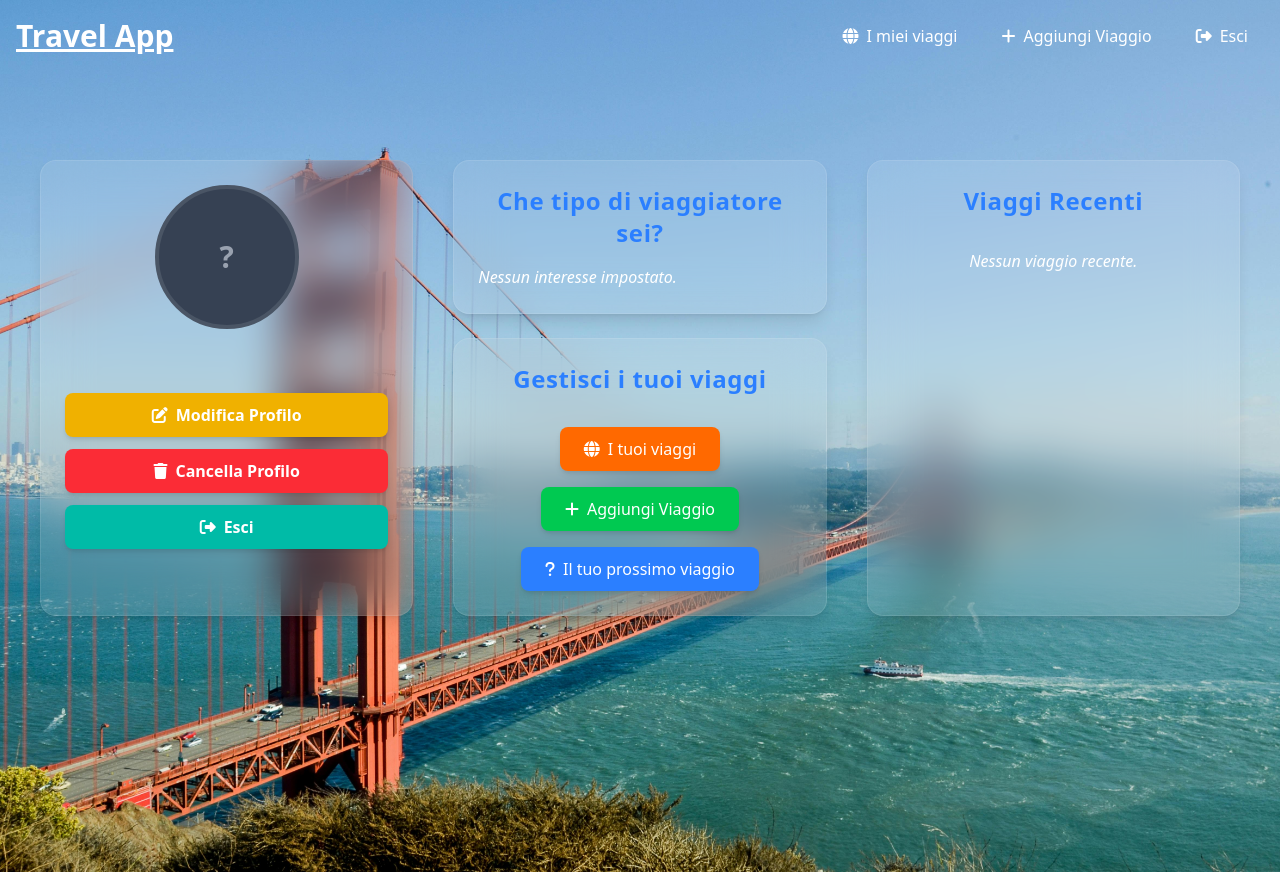
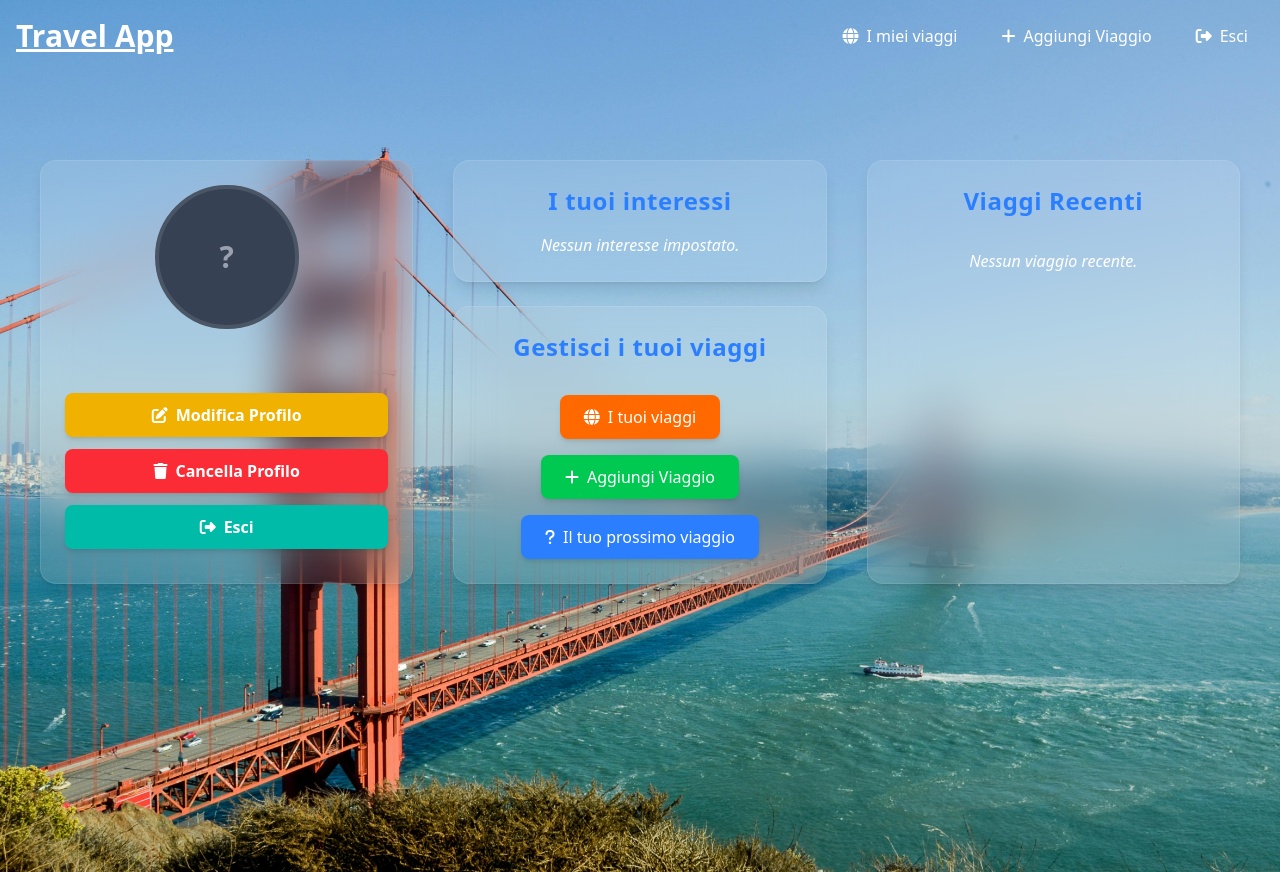
Before and after one commit to albertostizzoli/fastapi-react-travelapp, a React (Vite) app in the folder frontend/: page /profile in a window 1280 px wide. Built offline with nearby package versions, Linux system fonts and the light colour scheme.

Commit message:
added animation on profile page

```diff
--- a/frontend/src/pages/ProfilePage.jsx
+++ b/frontend/src/pages/ProfilePage.jsx
@@ -1,6 +1,7 @@
 import { useState, useEffect } from "react";
 import axios from "axios";
 import { Link, useNavigate } from "react-router-dom";
+import { motion } from "framer-motion";
 
 function ProfilePage() {
     const [user, setUser] = useState(null); // stato per i dati utente
@@ -46,12 +47,15 @@ function ProfilePage() {
     return (
         <div className="flex flex-col min-h-screen bg-transparent text-white sm:p-6 p-4">
 
-            {/* Main Content */}
+            {/* Contenuto Principale */}
             <main className="flex-1 container mx-auto px-2 sm:px-4 py-10 mt-6">
                 <div className="grid grid-cols-1 md:grid-cols-3 gap-10">
 
                     {/* Informazioni Utente */}
-                    <section className="md:col-span-1 bg-white/10 backdrop-blur-xl p-6 rounded-2xl shadow-lg border border-white/10 flex flex-col items-center">
+                    <motion.section className="md:col-span-1 bg-white/10 backdrop-blur-xl p-6 rounded-2xl shadow-lg border border-white/10 flex flex-col items-center"
+                        initial={{ x: -100, opacity: 0 }} // animazione parte da sinistra
+                        animate={{ x: 0, opacity: 1 }}
+                        transition={{ duration: 1.2, ease: "easeOut" }}>
 
                         {/* Foto profilo */}
                         {user?.photo ? (
@@ -91,31 +95,56 @@ function ProfilePage() {
                                 <i className="fa-solid fa-right-from-bracket"></i> Esci
                             </button>
                         </div>
-                    </section>
+                    </motion.section>
 
                     {/* Interessi utente e Azioni */}
-                    <section className=" flex flex-col gap-6">
+                    <motion.section className=" flex flex-col gap-6"
+                        variants={{
+                            hidden: { opacity: 1 },
+                            visible: { opacity: 1, transition: { staggerChildren: 0.5 } },
+                        }}
+                        initial="hidden"
+                        animate="visible">
 
                         {/* Interessi utente */}
-                        <div className="bg-white/10 backdrop-blur-xl p-6 rounded-2xl shadow-lg border border-white/10">
-                            <h3 className="text-2xl font-semibold text-blue-500 text-center mb-4 tracking-wide">Che tipo di viaggiatore sei?</h3>
+                        <motion.div className="bg-white/10 backdrop-blur-xl p-6 rounded-2xl shadow-lg border border-white/10"
+                            variants={{
+                                hidden: { scale: 0, opacity: 0 },
+                                visible: {
+                                    scale: 1,
+                                    opacity: 1,
+                                    transition: { duration: 1.2, ease: "easeOut" }
+                                }
+                            }}>
+                            <h3 className="text-2xl font-semibold text-blue-500 text-center mb-4 tracking-wide">
+                                I tuoi interessi
+                            </h3>
+
                             {user?.interests && user.interests.length > 0 ? (
-                                <div className="flex flex-wrap gap-2">
-                                    {user.interests.map((interest, idx) => (
+                                <div className="flex flex-wrap justify-center gap-3 max-h-[200px] overflow-y-auto scrollbar-thin scrollbar-thumb-blue-500/40 scrollbar-track-transparent p-2">
+                                    {user.interests.slice(0, 10).map((interest, idx) => (
                                         <span
                                             key={idx}
-                                            className="px-4 py-2 bg-orange-500 rounded-full text-base font-medium text-white transition hover:bg-orange-400">
-                                            # {interest}
+                                            className="px-4 py-2 bg-gradient-to-r from-orange-500 to-orange-400 rounded-full text-sm sm:text-base font-medium text-white shadow-md hover:scale-105 hover:shadow-lg transition-transform duration-150">
+                                            {interest}
                                         </span>
                                     ))}
                                 </div>
                             ) : (
-                                <p className="text-white italic">Nessun interesse impostato.</p>
+                                <p className="text-white italic text-center">Nessun interesse impostato.</p>
                             )}
-                        </div>
+                        </motion.div>
 
                         {/* Azioni principali */}
-                        <div className="bg-white/10 backdrop-blur-xl p-6 rounded-2xl shadow-lg border border-white/10 flex flex-col gap-4">
+                        <motion.div className="bg-white/10 backdrop-blur-xl p-6 rounded-2xl shadow-lg border border-white/10 flex flex-col gap-4"
+                            variants={{
+                                hidden: { scale: 0, opacity: 0 },
+                                visible: {
+                                    scale: 1,
+                                    opacity: 1,
+                                    transition: { duration: 1.2, ease: "easeOut" }
+                                }
+                            }}>
                             <h3 className="text-2xl font-semibold text-blue-500 text-center mb-4 tracking-wide">
                                 Gestisci i tuoi viaggi
                             </h3>
@@ -137,11 +166,14 @@ function ProfilePage() {
                                     <i className="fa-solid fa-question"></i> Il tuo prossimo viaggio
                                 </button>
                             </div>
-                        </div>
-                    </section>
+                        </motion.div>
+                    </motion.section>
 
                     {/* Viaggi recenti */}
-                    <section className="bg-white/10 backdrop-blur-xl p-6 rounded-2xl shadow-lg border border-white/10 flex flex-col gap-4">
+                    <motion.section className="bg-white/10 backdrop-blur-xl p-6 rounded-2xl shadow-lg border border-white/10 flex flex-col gap-4"
+                        initial={{ x: 100, opacity: 0 }} // animazione parte da destra
+                        animate={{ x: 0, opacity: 1 }}
+                        transition={{ duration: 1.2, ease: "easeOut" }}>
                         <h3 className="text-2xl font-semibold text-blue-500 text-center mb-4 tracking-wide">Viaggi Recenti</h3>
                         {recentTravels && recentTravels.length > 0 ? (
                             <ul className="flex flex-col gap-3">
@@ -177,10 +209,10 @@ function ProfilePage() {
                                                             <i
                                                                 key={i}
                                                                 className={`fa-star ${fullStar
-                                                                        ? "fa-solid"
-                                                                        : halfStar
-                                                                            ? "fa-star-half-stroke"
-                                                                            : "fa-regular"
+                                                                    ? "fa-solid"
+                                                                    : halfStar
+                                                                        ? "fa-star-half-stroke"
+                                                                        : "fa-regular"
                                                                     }`}
                                                             ></i>
                                                         );
@@ -196,7 +228,7 @@ function ProfilePage() {
                         ) : (
                             <p className="text-white italic text-center">Nessun viaggio recente.</p>
                         )}
-                    </section>
+                    </motion.section>
                 </div>
             </main>
         </div>
```
